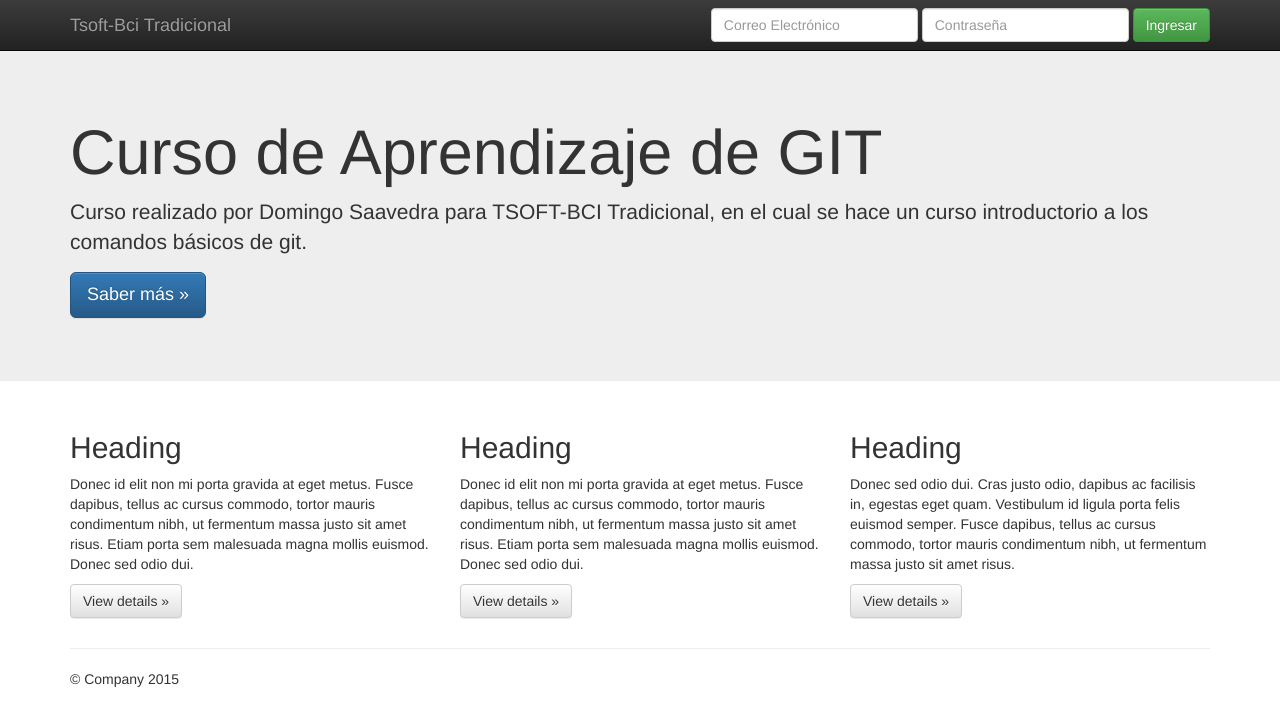
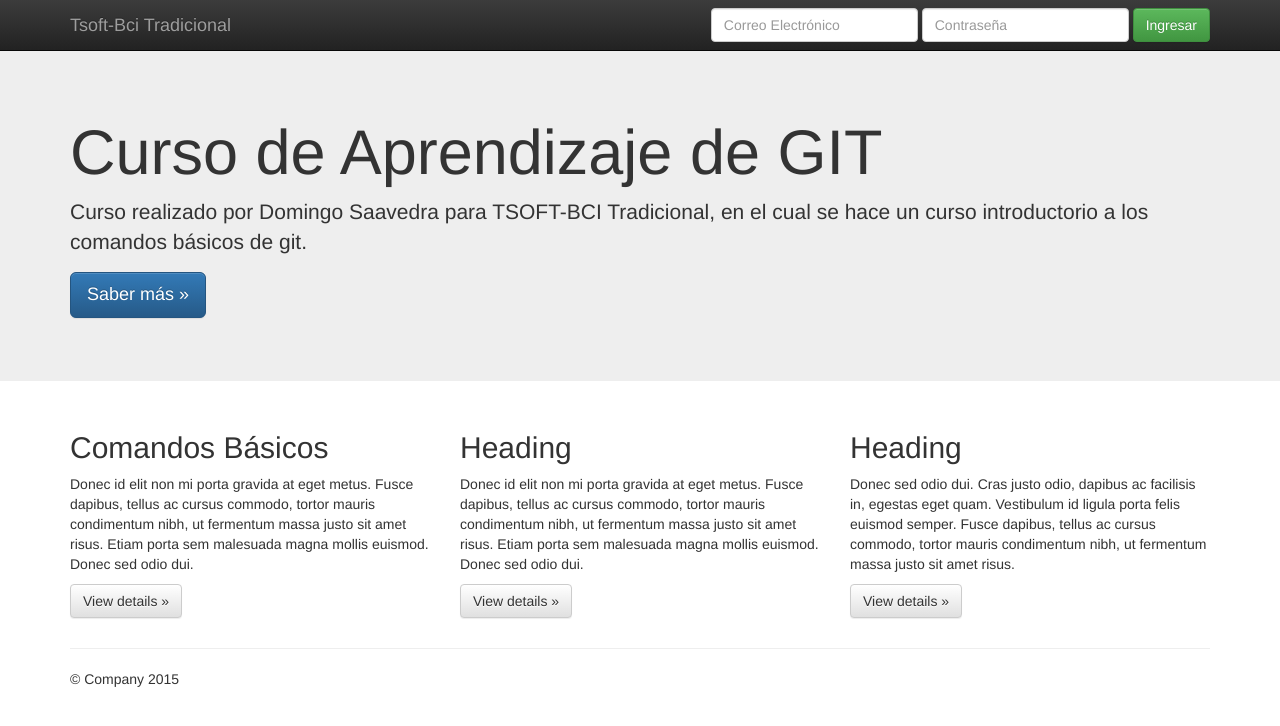
Before and after one commit to xhispams/Trabajo2_ALvaro_Moya_Santana, a plain HTML site: page index.html in a window 1280 px wide. Drawn offline with nearby package versions, Linux system fonts and the light colour scheme.

Commit message:
Se modifica en Homepage la primera descripción y título bajo el título y párrafo principal

```diff
--- a/index.html
+++ b/index.html
@@ -65,7 +65,7 @@
       <!-- Example row of columns -->
       <div class="row">
         <div class="col-md-4">
-          <h2>Heading</h2>
+          <h2>Comandos Básicos</h2>
           <p>Donec id elit non mi porta gravida at eget metus. Fusce dapibus, tellus ac cursus commodo, tortor mauris condimentum nibh, ut fermentum massa justo sit amet risus. Etiam porta sem malesuada magna mollis euismod. Donec sed odio dui. </p>
           <p><a class="btn btn-default" href="#" role="button">View details &raquo;</a></p>
         </div>
```
